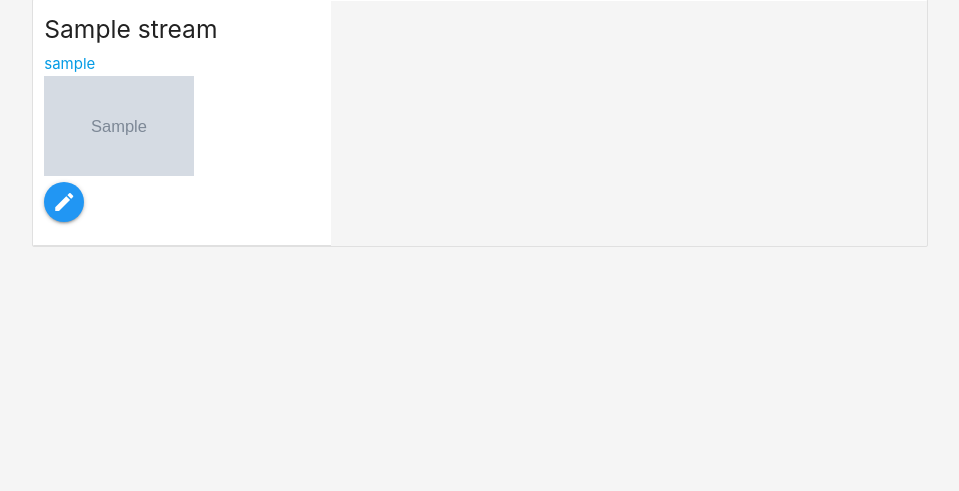
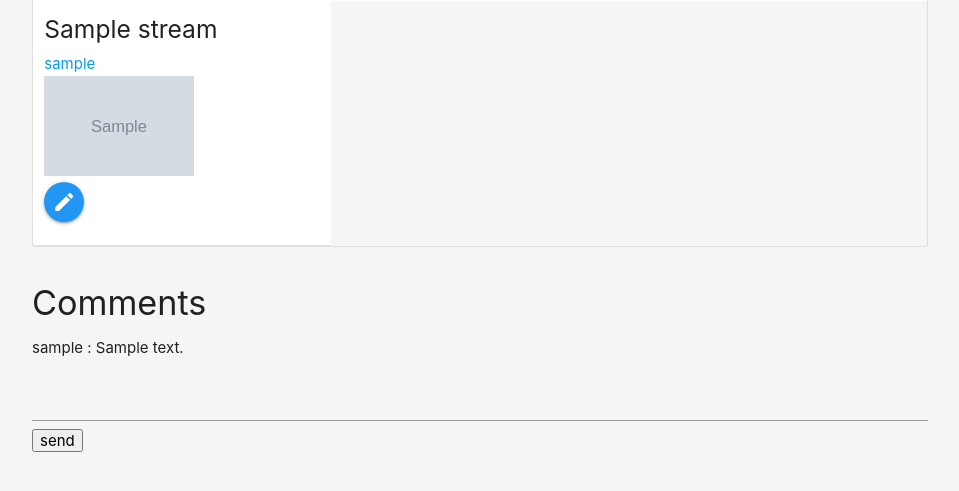
Before and after one commit to ethanray123/TeamFeels-Version1, a Django app: page /stream/lobby/1 in a window 1280 px wide. Shown: the part 160-651 px from the top of the page, without its empty margins (160-1119 px from the left). Run offline with Django 3.2, Linux system fonts and the light colour scheme; a user stored in the database is signed in; tables that the repository leaves empty hold one stand-in row (values such as "Sample post"); grey boxes marked "Sample" are stand-in pictures.

Commit message:
comment functionality implemented

```diff
--- a/stream/admin.py
+++ b/stream/admin.py
@@ -1,6 +1,6 @@
 from django.contrib import admin
 from .models import Stream, Streamer, Lobby,\
-    Subscription, Notification, Report
+    Subscription, Notification, Report, Comment
 
 
 class StreamerLobby(admin.ModelAdmin):
@@ -20,3 +20,4 @@ admin.site.register(Stream, StreamerLobby)
 admin.site.register(Subscription)
 admin.site.register(Notification)
 admin.site.register(Report)
+admin.site.register(Comment)
--- a/stream/models.py
+++ b/stream/models.py
@@ -133,3 +133,16 @@ class Notification(models.Model):
             self.publisher,
             self.description,
             self.published.strftime("%b %d, %Y at %I:%M:%S %p"))
+
+
+class Comment(models.Model):
+    lobby = models.ForeignKey(Lobby, on_delete=models.CASCADE)
+    publisher = models.ForeignKey(Streamer, on_delete=models.CASCADE)
+    published = models.DateTimeField(auto_now_add=True)
+    comment = models.CharField(max_length=200)
+
+    def __str__(self):
+        return "{} : {} : {}".format(
+            self.publisher.user,
+            self.comment,
+            self.published.strftime("%b %d, %Y at %I:%M:%S %p"))
--- a/stream/templates/stream/lobby.html
+++ b/stream/templates/stream/lobby.html
@@ -43,6 +43,15 @@
             </div>
         </ul>
         </div>
+        <!-- working on it -->
+        <div>
+            <h4>Comments</h4>
+            <ul id="comment_holder">
+            </ul>
+            <input type="text" name="comment" id="comment">
+            <button id="send">send</button>
+        </div>
+        <!-- end -->
         {% else %}
         <h3>404 lobby not found</h3>
         {% endif %}
@@ -51,3 +60,48 @@
         <a href="{% url 'login' %}" class="btn">login</a>
     {% endif %}
 {% endblock content %}
+{% block additionalJS %}
+<script>
+    var ctr = 0;
+$(function(){
+    $("button#send").click(function(){
+        $.ajax({
+            type: 'GET',
+            url: 'comments/',
+            data: {'comment_text': $("input#comment").val(),
+                'lobby_pk': '{{ lobby.pk }}',
+                'valid': "true"
+            },
+            success: function(data){
+                console.log(data);
+                $("#comment").val("");
+            }
+        });
+    });
+});
+// var ctr = 0;
+(function ajax_get(){
+    setTimeout(function(){
+        $.ajax({
+            type: 'GET',
+            url: 'comments/',
+            data: {'comment_text': $("input#comment").val(),
+                'lobby_pk': '{{ lobby.pk }}',
+                'valid': ""
+            },
+            success: function(data){
+                if(ctr != data.comments.length){
+                    ctr = data.comments.length;
+                    $("#comment_holder").empty();
+                    $.each(data.comments, function(ctr, comment){
+                        $("#comment_holder").append("<li>" + comment.publisher__user__username + " : "+ comment.comment +"</li>");
+                    });
+                }
+                console.log(data);
+                ajax_get();
+            }
+        });
+    }, 1000);
+})();
+</script>
+{% endblock additionalJS %}
--- a/stream/urls.py
+++ b/stream/urls.py
@@ -1,6 +1,6 @@
 from django.urls import path
 from .views import HomeView, UserFormView, LobbyView, \
-    StreamerView, subscribe, SearchView, report
+    StreamerView, subscribe, SearchView, report, CommentView
 
 
 app_name = 'stream'
@@ -14,7 +14,9 @@ urlpatterns = [
     path('subscribe/<int:streamer_id>/<int:lobby_id>',
          subscribe, name='subscribe'),
     path('report/<int:streamer_id>', report, name='report'),
-    path('search_result/', SearchView.as_view(), name='search_view')
+    path('search_result/', SearchView.as_view(), name='search_view'),
+    path('lobby/comments/',
+         CommentView.as_view(), name='comment_view')
 ]
 
 # path('', views.HomeView.as_view(), name='home'),
--- a/stream/views/__init__.py
+++ b/stream/views/__init__.py
@@ -1,5 +1,5 @@
 from .home import HomeView, SearchView
-from .lobby import LobbyView
+from .lobby import LobbyView, CommentView
 from .userform import UserFormView
 from .streamer import StreamerView
 from .subscribe import subscribe
--- a/stream/views/lobby.py
+++ b/stream/views/lobby.py
@@ -1,8 +1,66 @@
-from django.views.generic import DetailView
-from stream.models import Lobby
+import json
+
+from django.views.generic import DetailView, View
+from stream.models import Lobby, Comment, Streamer
+from django.shortcuts import get_object_or_404
+from django.http import HttpResponse, Http404
 
 
 class LobbyView(DetailView):
     model = Lobby
     template_name = "stream/lobby.html"
     context_object_name = "lobby"
+
+    def get_context_data(self, **kwargs):
+        context = super(LobbyView, self).get_context_data(**kwargs)
+        print(self.kwargs.get('pk'))
+        lobby = get_object_or_404(Lobby, pk=self.kwargs.get('pk'))
+        context['lobby'] = lobby
+        context['comments'] = Comment.objects.filter(
+            lobby=lobby).order_by('published')
+        return context
+
+
+class CommentView(View):
+
+    def post(self, request, *args, **kwargs):
+        if not request.is_ajax():
+            raise Http404
+
+        text = request.GET['comment_text']
+        publisher = Streamer.objects.get(user=self.request.user)
+        lobby = Lobby.objects.get(pk=request.GET['lobby_pk'])
+        comments = Comment.objects.create(
+            lobby=lobby,
+            publisher=publisher,
+            comment=text)
+        data = {
+            'comments': list(comments)}
+        return HttpResponse(
+            json.dumps(data), content_type="application/json")
+
+    def get(self, request, *args, **kwargs):
+        if not request.is_ajax():
+            raise Http404
+        lobby = Lobby.objects.get(pk=request.GET['lobby_pk'])
+        if request.GET['valid']:
+            text = request.GET['comment_text']
+            publisher = Streamer.objects.get(user=self.request.user)
+            comments = Comment.objects.create(
+                lobby=lobby,
+                publisher=publisher,
+                comment=text)
+        comments = Comment.objects.filter(lobby=lobby).values(
+            'pk', 'publisher__user__username', 'comment')
+
+        # text = request.GET['comment_text']
+        # publisher = Streamer.objects.get(user=self.request.user)
+        # lobby = Lobby.objects.get(pk=request.GET['lobby_pk'])
+        # comment = Comment.objects.create(
+        #     lobby=lobby,
+        #     publisher=publisher,
+        #     comment=text)
+        data = {
+            'comments': list(comments)}
+        return HttpResponse(
+            json.dumps(data), content_type="application/json")
```
Also changed, not shown: stream/static/stream/js/lobby.js (added, +14 -0 lines), media/stream/static/images/Dota2_CoUiv8E.jpg (added).
